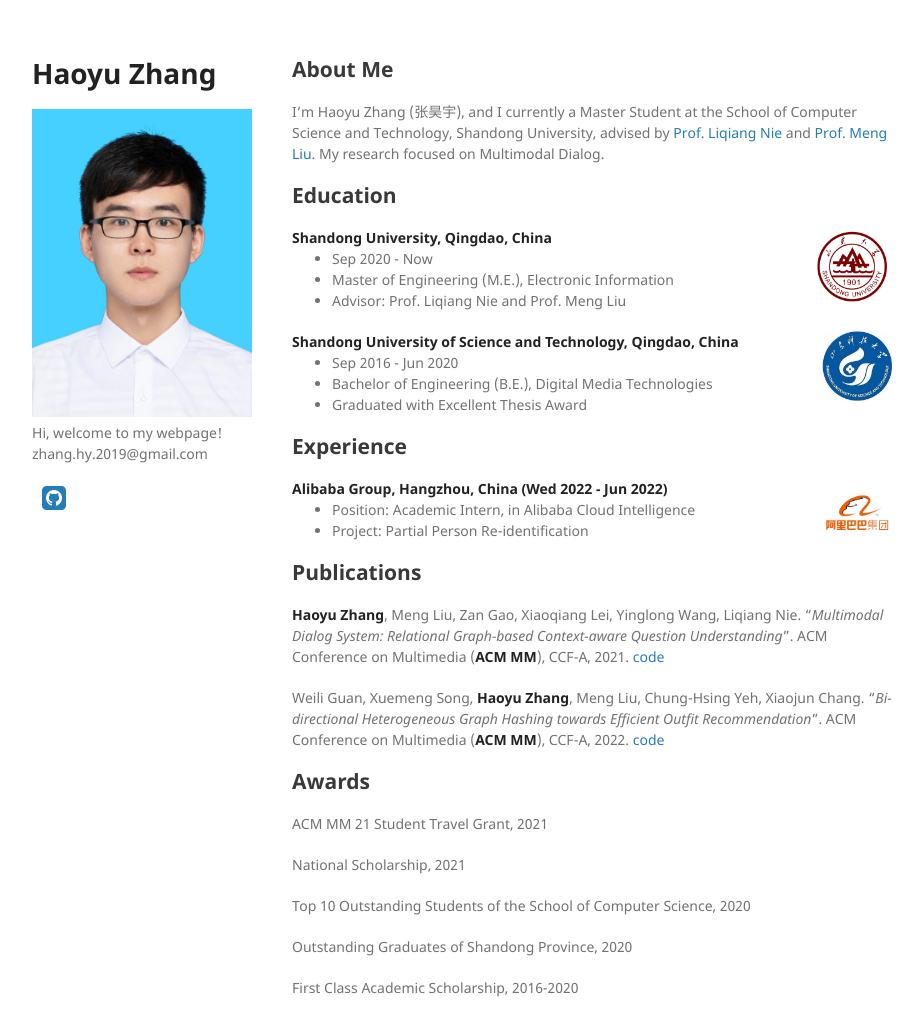
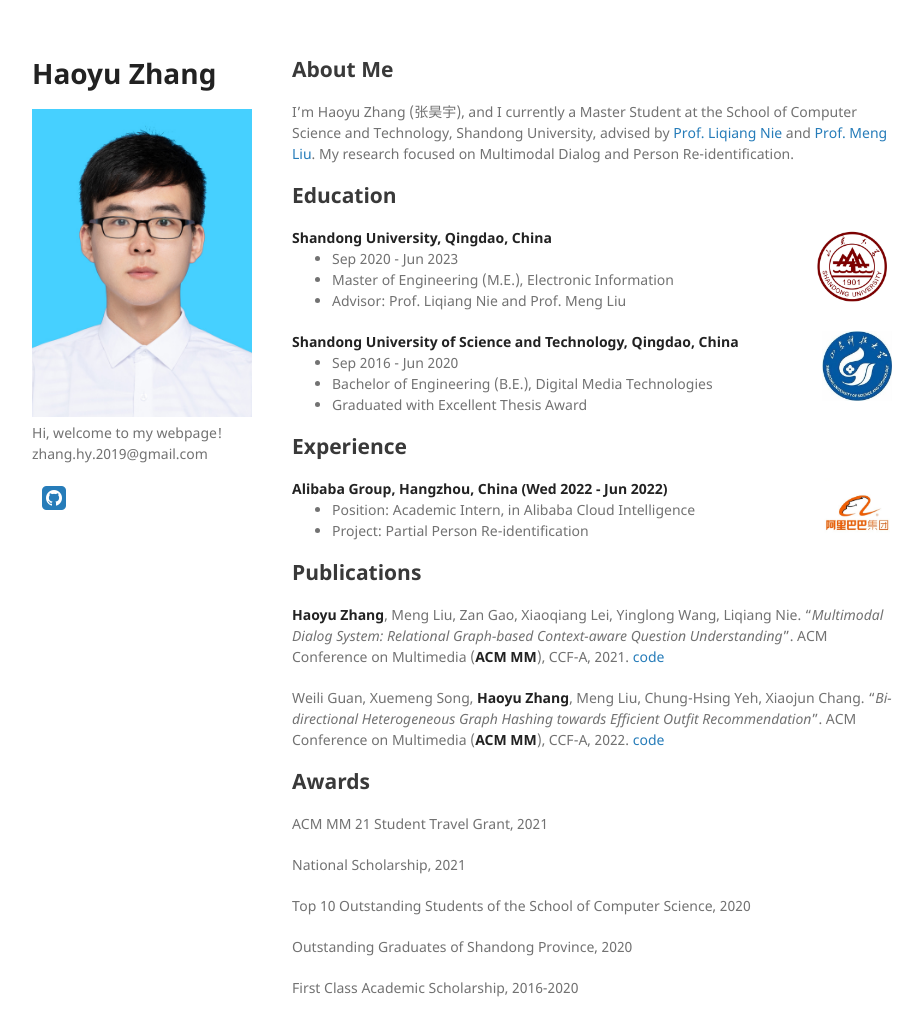
Before and after one commit to Hyu-Zhang/Hyu-Zhang.github.io, a Jekyll site: the page built from index.md, in a window 1280 px wide and 1068 px high. Shown: the top 1036 px of the window, without its empty margins (178-1101 px from the left). Built offline with Jekyll 4.4.1, drawn with Linux system fonts in a browser that asks for light colours; a style sheet for code colours, icons or effects is not loaded; our own code applies the rules of GitHub Pages for plain Markdown files.

Commit message:
Update index.md

```diff
--- a/index.md
+++ b/index.md
@@ -3,7 +3,7 @@ layout: default
 ---
 ## About Me
 
-I’m Haoyu Zhang (张昊宇), and I currently a Master Student at the School of Computer Science and Technology, Shandong University, advised by [Prof. Liqiang Nie](https://liqiangnie.github.io/) and [Prof. Meng Liu](https://mengliu1991.github.io/). My research focused on Multimodal Dialog.
+I’m Haoyu Zhang (张昊宇), and I currently a Master Student at the School of Computer Science and Technology, Shandong University, advised by [Prof. Liqiang Nie](https://liqiangnie.github.io/) and [Prof. Meng Liu](https://mengliu1991.github.io/). My research focused on Multimodal Dialog and Person Re-identification.
 
 ## Education
 
@@ -13,7 +13,7 @@ I’m Haoyu Zhang (张昊宇), and I currently a Master Student at the School of
             <img border="0" src="sdu_logo.jpg" align="right" width="80" height="80">
           </a>
         <ul>
-        <li> Sep 2020 - Now </li>
+        <li> Sep 2020 - Jun 2023 </li>
         <li>
           Master of Engineering (M.E.), Electronic Information</li>
         <li>
```
